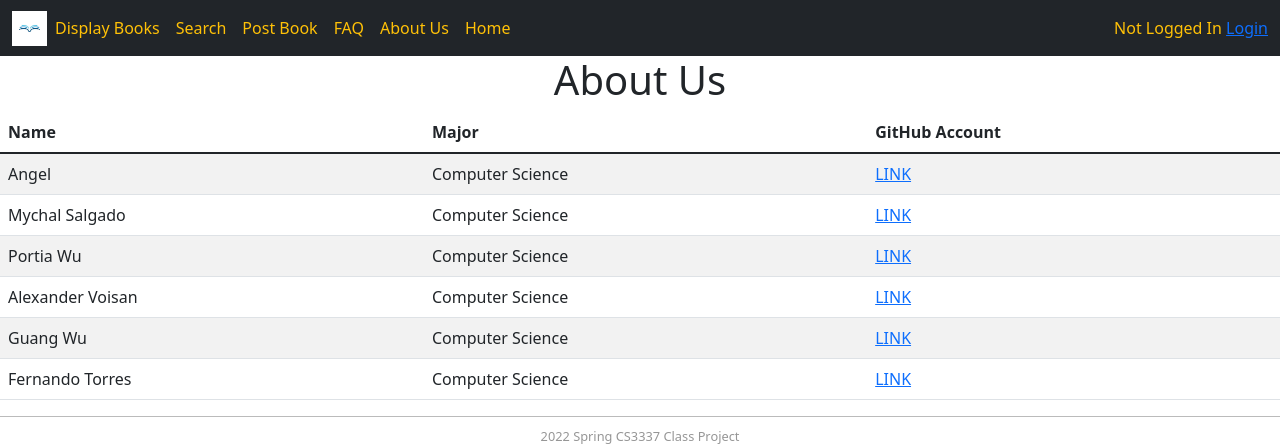
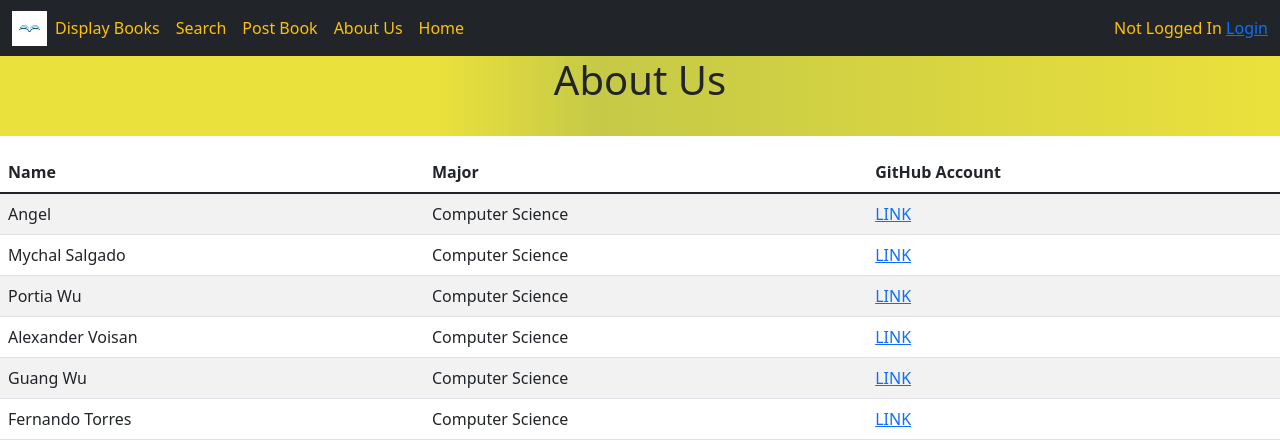
Before and after one commit to portiawuuu/Django-Project, a Django app: page /about_us in a window 1280 px wide. Shown: the top 444 px of the page. Run offline with Django 4.2, Linux system fonts and the light colour scheme; some libraries are stand-ins or nearby versions.

```diff
--- a/BookEx/BookEx/templates/base.html
+++ b/BookEx/BookEx/templates/base.html
@@ -52,9 +52,9 @@
                     <li class="nav-item">
                         <a class="nav-link text-warning" href="\postbook">Post Book</a>
                     </li>
-                    <li class="nav-item">
-                        <a class="nav-link text-warning" href="\faq">FAQ</a>
-                    </li>
+{#                    <li class="nav-item">#}
+{#                        <a class="nav-link text-warning" href="\faq">FAQ</a>#}
+{#                    </li>#}
                     <li class="nav-item">
                         <a class="nav-link text-warning" href="\about_us">About Us</a>
                     </li>
--- a/BookEx/BookEx/templates/bookMng/about_us.html
+++ b/BookEx/BookEx/templates/bookMng/about_us.html
@@ -15,7 +15,9 @@ About Us
 {% endblock sidenav %}
 
 {% block content %}
-<h1 align="center"> About Us </h1>
+    <div class='container-fluid mb-3 pb-4'  id=header>
+        <h1 align="center"> About Us </h1>
+    </div>
 
 <table class="table table-striped">
 
```
Also changed, not shown: README.md.
